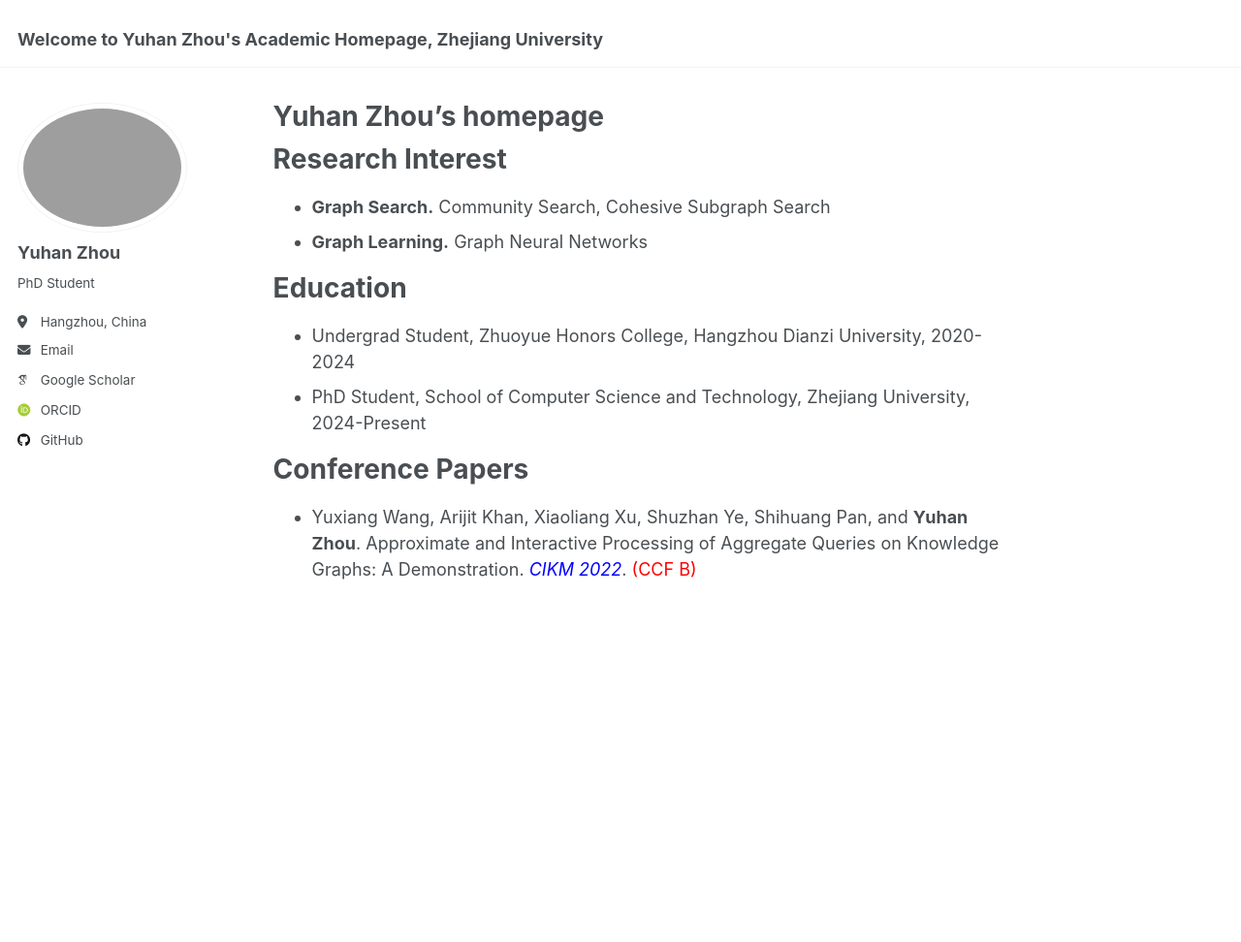
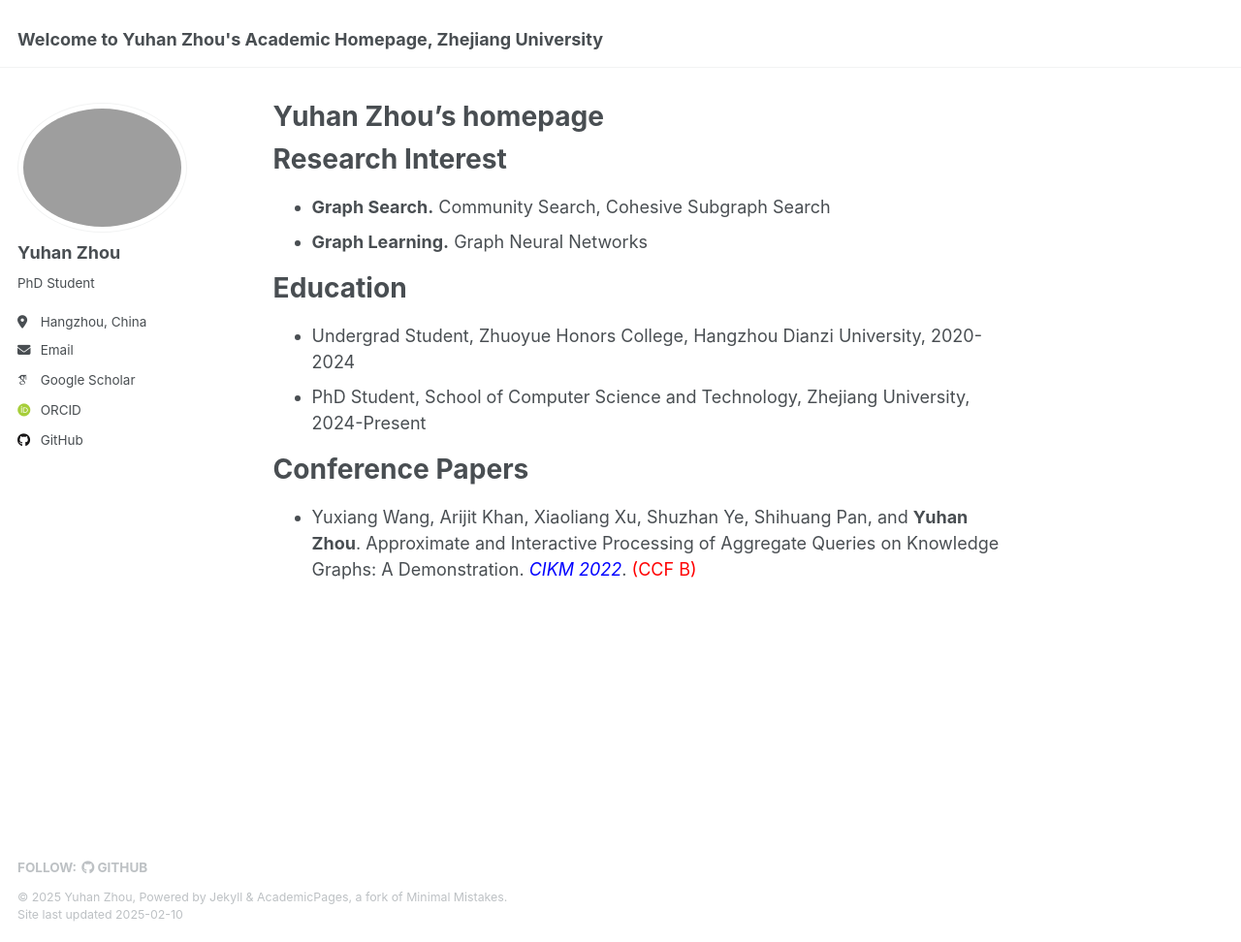
Before and after one commit to yuh-zhou/yuh-zhou.github.io, a Jekyll site: the page built from _pages/about.md, in a window 1280 px wide and 972 px high. Shown: the whole window at 97% size. Built offline with Jekyll 4.4.1, drawn with Linux system fonts in a browser that asks for light colours; some web fonts are replaced.

```diff
--- a/_includes/footer.html
+++ b/_includes/footer.html
@@ -1,4 +1,4 @@
-<!-- {% include base_path %}
+{% include base_path %}
 
 {% if site.author.github or site.author.bitbucket or site.atom_feed.hide != true %}
 <div class="page__footer-follow">
@@ -12,9 +12,9 @@
     {% if site.author.bitbucket %}
       <li><a href="http://bitbucket.org/{{ site.author.bitbucket }}"><i class="fab fa-bitbucket" aria-hidden="true"></i> Bitbucket</a></li>
     {% endif %}
-    {% if site.atom_feed.hide != true %}
+<!--     {% if site.atom_feed.hide != true %}
     <li><a href="{% if site.atom_feed.path %}{{ site.atom_feed.path }}{% else %}{{ base_path }}/feed.xml{% endif %}"><i class="fa fa-fw fa-rss-square" aria-hidden="true"></i> {{ site.data.ui-text[site.locale].feed_label | default: "Feed" }}</a></li>
-    {% endif %}
+    {% endif %} -->
   </ul>
 </div>
 {% endif %}
@@ -23,4 +23,3 @@
   &copy; {{ site.time | date: '%Y' }} {{ site.name | default: site.title }}, {{ site.data.ui-text[site.locale].powered_by | default: "Powered by" }} <a href="http://jekyllrb.com" rel="nofollow">Jekyll</a> &amp; <a href="https://github.com/academicpages/academicpages.github.io">AcademicPages</a>, a fork of <a href="https://mademistakes.com/work/minimal-mistakes-jekyll-theme/" rel="nofollow">Minimal Mistakes</a>.<br />
   Site last updated {{ "now" | date: '%Y-%m-%d' %}}
 </div>
- -->
```
